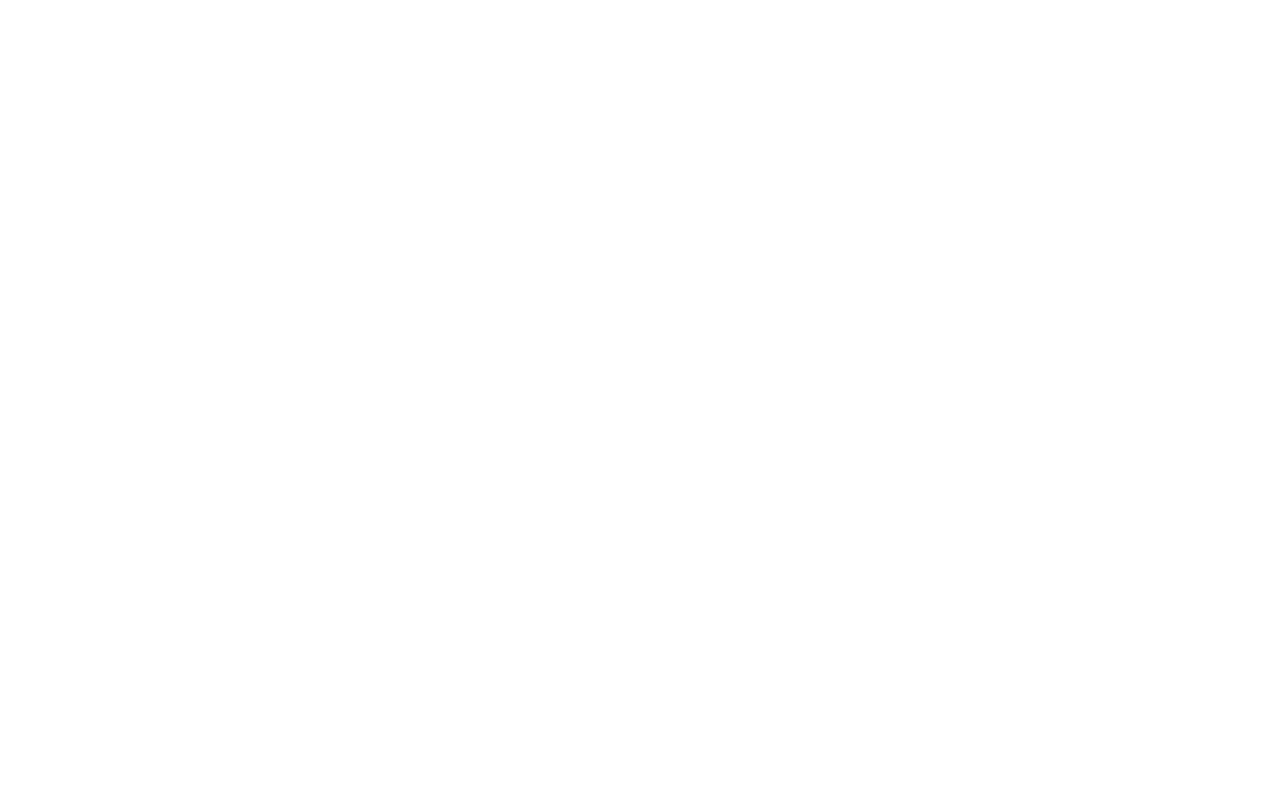
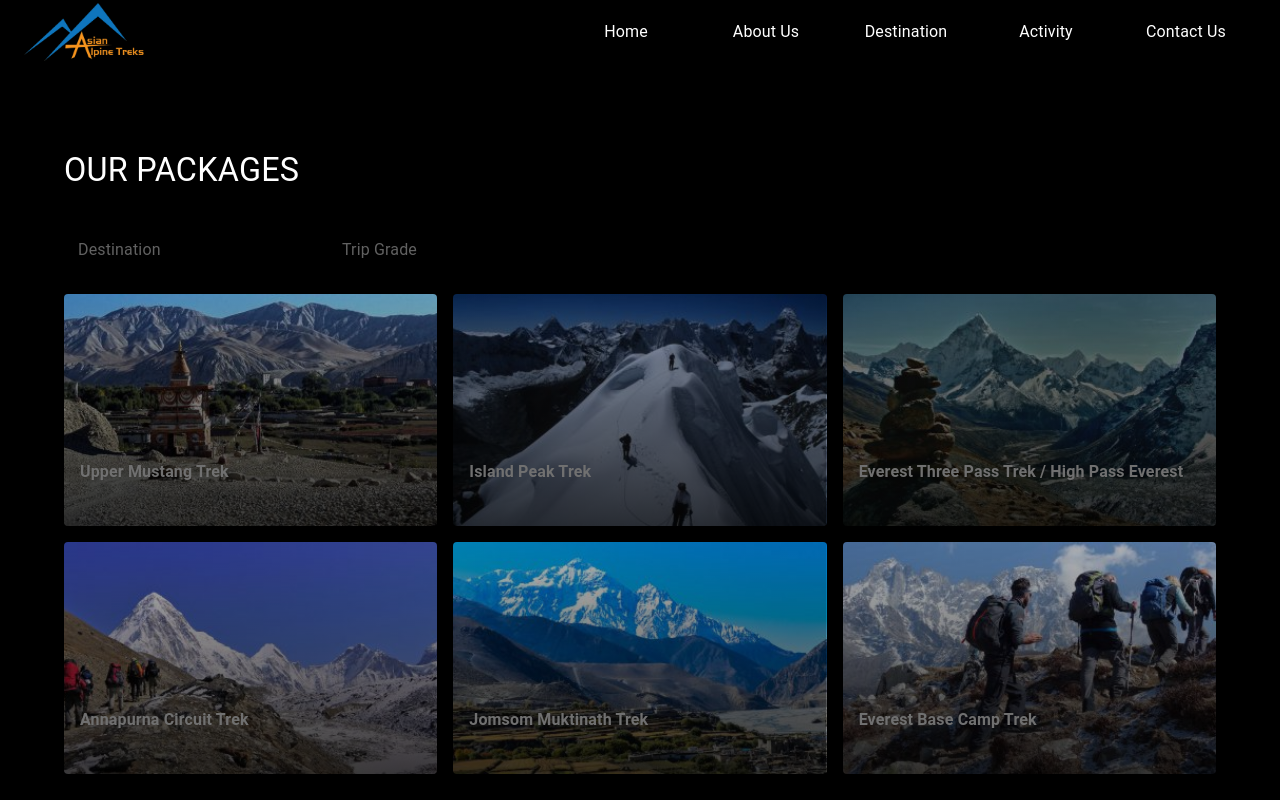
Before and after one commit to NgimaGS/asian-alpine, a React (Vite) app: page /activity in a window 1280 px wide. Before the commit this address had no page. Shown: the top 800 px of the page. Built offline with nearby package versions, Linux system fonts and the light colour scheme.

Commit message:
Some single page update

```diff
--- a/src/app/pages/landing_page/contact/ContactUs.tsx
+++ b/src/app/pages/landing_page/contact/ContactUs.tsx
@@ -1,5 +1,5 @@
 const ContactUs = () => {
-  return <div>ContactUs</div>;
+  return <div style={{ minHeight: "100vh" }}>ContactUs</div>;
 };
 
 export default ContactUs;
--- a/src/app/pages/landing_page/packages/Package.tsx
+++ b/src/app/pages/landing_page/packages/Package.tsx
@@ -13,7 +13,7 @@
 
   return (
     <div>
-      <Container sx={{ pt: "150px", minHeight: "80vh" }}>
+      <Container sx={{ pt: "150px", minHeight: "100vh" }}>
         <Grid container spacing={2} sx={{ mb: "32px" }}>
           <Grid item xs={12}>
             <Typography sx={{ color: "white" }} variant="h4">
--- a/src/routes/AppRoutes.tsx
+++ b/src/routes/AppRoutes.tsx
@@ -14,6 +14,7 @@
         <Route path="/about-us" element={<AboutUs />} />
         <Route path="/contact-us" element={<ContactUs />} />
         <Route path="/destination" element={<Package />} />
+        <Route path="/activity" element={<Package />} />
         <Route path="/destination/package" element={<PackageDetail />} />
       </Route>
     </Routes>
```
